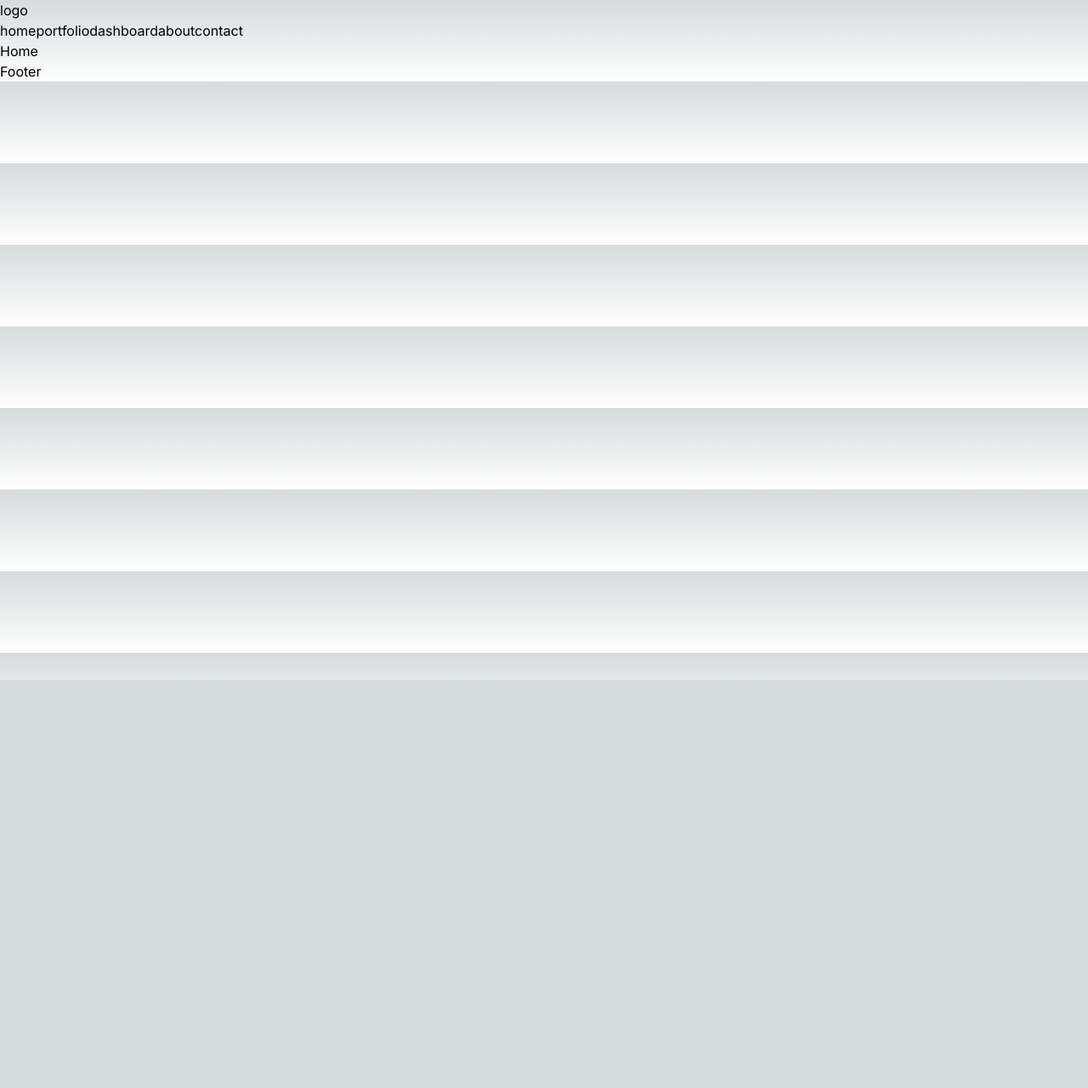
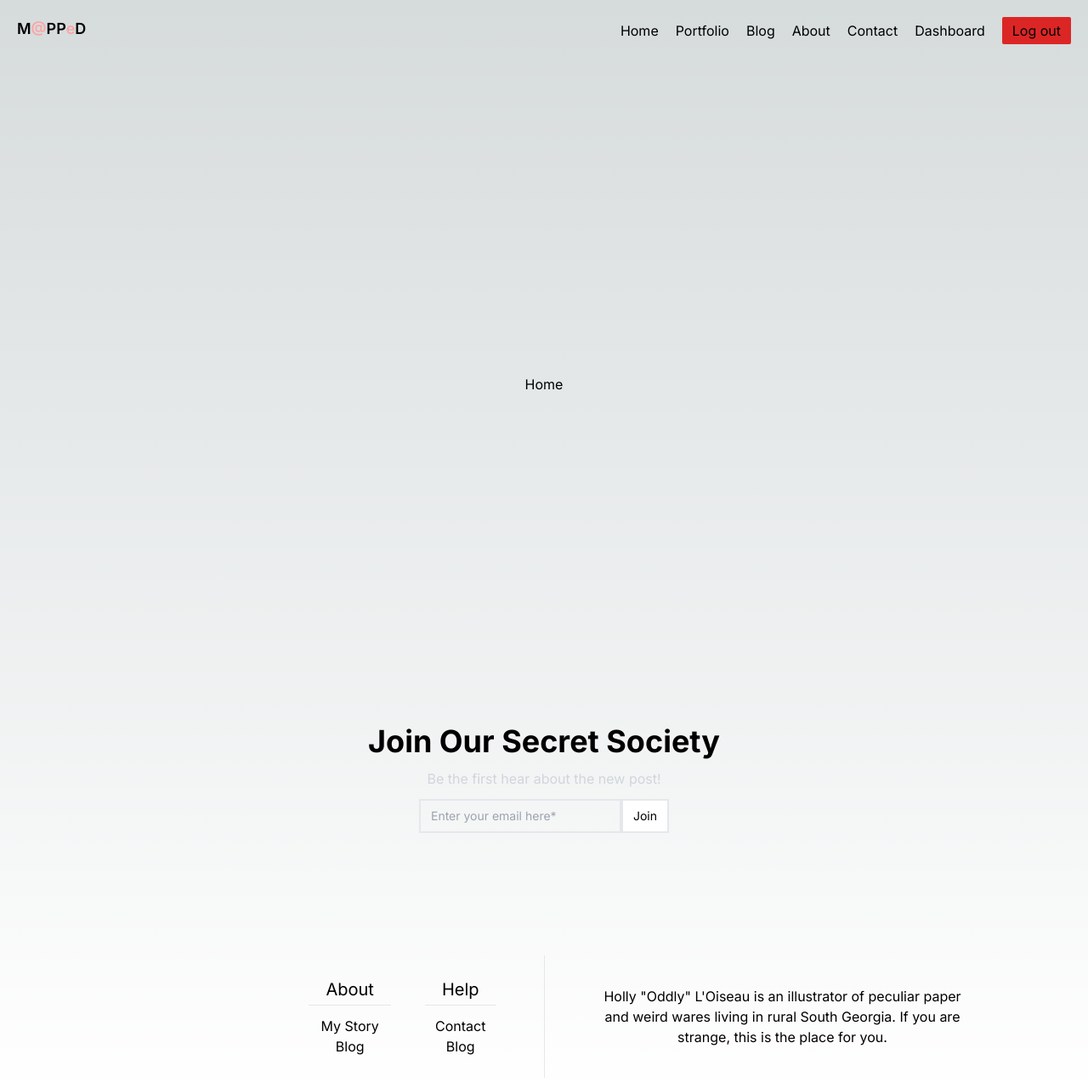
Before and after one commit to almahmud624/explore-nextjs, a Next.js app: page / in a window 1280 px wide. Shown: the top 1280 px of the page at 85% size. Before the commit the page ends 800 px from the top, so only its background shows below. Built offline with nearby package versions, Linux system fonts and the light colour scheme.

Commit message:
understand CSR and SSR

```diff
--- a/src/app/layout.tsx
+++ b/src/app/layout.tsx
@@ -7,7 +7,7 @@ import { Footer } from '@/component/footer/Footer'
 const inter = Inter({ subsets: ['latin'] })
 
 export const metadata: Metadata = {
-  title: 'Create Next App',
+  title: 'M@PPeD - The New Era',
   description: 'Generated by create next app',
 }
 
@@ -18,7 +18,7 @@ export default function RootLayout({
 }) {
   return (
     <html lang="en">
-      <body className={inter.className}>
+      <body className={`${inter.className} p-5`}>
         <Navbar/>
         {children}
         <Footer/>
--- a/src/app/page.tsx
+++ b/src/app/page.tsx
@@ -1,9 +1,5 @@
-import Image from 'next/image'
+import Image from "next/image";
 
 export default function Home() {
-  return (
-    <div>
-      Home
-    </div>
-  )
+  return <div className="grid place-items-center h-screen">Home</div>;
 }
--- a/src/component/footer/Footer.tsx
+++ b/src/component/footer/Footer.tsx
@@ -1,7 +1,44 @@
-import React from 'react'
+import React from "react";
+import FooterLinks from "./FooterLinks";
 
 export const Footer = () => {
   return (
-    <div>Footer</div>
-  )
-}
+    <div className="text-center space-y-36">
+      <div className="space-y-3">
+        <h1 className="capitalize text-4xl font-bold">
+          Join our secret society
+        </h1>
+        <h5 className="text-gray-300">Be the first hear about the new post!</h5>
+        <form action="" method="post">
+          <div className="">
+            <input
+              type="email"
+              name=""
+              placeholder="Enter your email here*"
+              className="bg-transparent border border-2 py-2 px-3 text-sm"
+            />
+            <button
+              type="submit"
+              className="px-3 border border-2 p-2 text-sm  bg-white text-black"
+            >
+              Join
+            </button>
+          </div>
+        </form>
+      </div>
+      <div className="flex justify-center items-center border-box gap-14">
+        <div className="w-1/2">
+          <FooterLinks />
+        </div>
+        <span className="border-l h-36"></span>
+        <div className="w-1/2">
+          <p className="max-w-md">
+            Holly "Oddly" L'Oiseau is an illustrator of peculiar paper and weird
+            wares living in rural South Georgia. If you are strange, this is the
+            place for you.
+          </p>
+        </div>
+      </div>
+    </div>
+  );
+};
--- /dev/null
+++ b/src/component/footer/FooterLinks.tsx
@@ -0,0 +1,41 @@
+import Link from "next/link";
+import React from "react";
+
+const linksHeadings = [
+  {
+    heading: "about",
+    links: [
+      { id: 1, title: "my story", url: "/" },
+      { id: 2, title: "blog", url: "/" },
+    ],
+  },
+  {
+    heading: "help",
+    links: [
+      { id: 1, title: "contact", url: "/" },
+      { id: 2, title: "blog", url: "/" },
+    ],
+  },
+];
+const FooterLinks = () => {
+  return (
+    <div className="flex justify-end gap-10">
+      {linksHeadings?.map(({ heading, links }) => (
+        <div className="space-y-3">
+          <h3 key={heading} className="border-b px-5 pb-1 text-xl capitalize">
+            {heading}
+          </h3>
+          <div className="flex flex-col">
+            {links?.map((link) => (
+              <Link key={link?.id} href={link?.url} className="capitalize">
+                {link?.title}
+              </Link>
+            ))}
+          </div>
+        </div>
+      ))}
+    </div>
+  );
+};
+
+export default FooterLinks;
--- a/src/component/navbar/Navbar.tsx
+++ b/src/component/navbar/Navbar.tsx
@@ -1,29 +1,34 @@
-import Link from 'next/link'
-import React from 'react'
-
+import Link from "next/link";
+import React from "react";
 
 const links = [
-    {id:1,title:'home',url:'/'},
-    {id:2,title:'portfolio',url:'/portfolio'},
-    {id:3,title:'dashboard',url:'/dashboard'},
-    {id:1,title:'about',url:'/about'},
-    {id:1,title:'contact',url:'/contact'},
-]
+  { id: 1, title: "Home", url: "/" },
+  { id: 2, title: "Portfolio", url: "/portfolio" },
+  { id: 3, title: "Blog", url: "/blog" },
+  { id: 4, title: "About", url: "/about" },
+  { id: 5, title: "Contact", url: "/contact" },
+  { id: 6, title: "Dashboard", url: "/dashboard" },
+];
 
 export const Navbar = () => {
   return (
     <div>
-        <div className='flex justify-between p-5'>
-            <div className="logo">
-                logo
-            </div>
-            <nav className=''>
-                {links?.map(link=>
-                    (
-                    <Link key={link?.id} href={link?.url} className='mx-4 inline-block'>{link?.title}</Link>
-                    ))}
-            </nav>
+      <div className="flex justify-between">
+        <div className="logo font-semibold text-lg">
+          M<span className="text-red-300">@</span>PP
+          <span className="text-red-300">e</span>D
         </div>
+        <div className="flex items-center space-x-5">
+          <nav className="space-x-5">
+            {links?.map((link) => (
+              <Link key={link?.id} href={link?.url} className="">
+                {link?.title}
+              </Link>
+            ))}
+          </nav>
+          <button className="rounded-sm bg-red-600 py-1 px-3">Log out</button>
+        </div>
+      </div>
     </div>
-  )
-}
+  );
+};
--- a/tailwind.config.ts
+++ b/tailwind.config.ts
@@ -2,9 +2,12 @@ import type { Config } from 'tailwindcss'
 
 const config: Config = {
   content: [
-    './src/pages/**/*.{js,ts,jsx,tsx,mdx}',
-    './src/components/**/*.{js,ts,jsx,tsx,mdx}',
-    './src/app/**/*.{js,ts,jsx,tsx,mdx}',
+    "./app/**/*.{js,ts,jsx,tsx,mdx}",
+    "./pages/**/*.{js,ts,jsx,tsx,mdx}",
+    "./components/**/*.{js,ts,jsx,tsx,mdx}",
+
+    // Or if using `src` directory:
+    "./src/**/*.{js,ts,jsx,tsx,mdx}",
   ],
   theme: {
     extend: {
```
